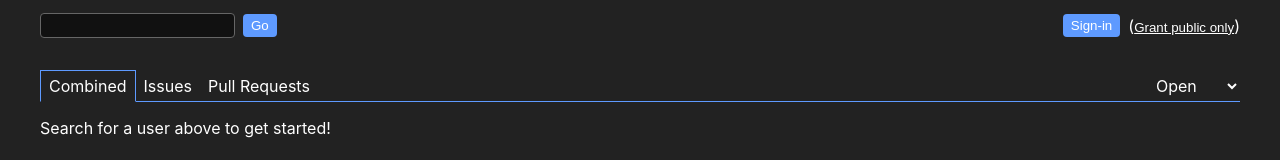
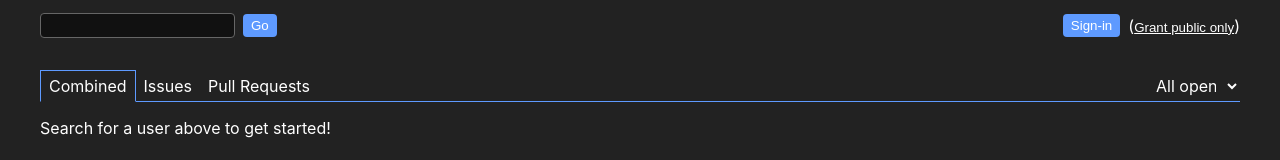
Before and after one commit to BrandonXLF/repo-overseer, a React (Create React App) app: page / in a window 1280 px wide. Shown: the part 122-282 px from the top of the page. Built offline with nearby package versions, Linux system fonts and the light colour scheme.

Commit message:
Open --> All open

```diff
--- a/src/ListTabs.tsx
+++ b/src/ListTabs.tsx
@@ -21,7 +21,7 @@ const types = [
 
 const states = [
 	{
-		name: 'Open',
+		name: 'All open',
 		filter: 'is:open',
 	},
 	{
```
